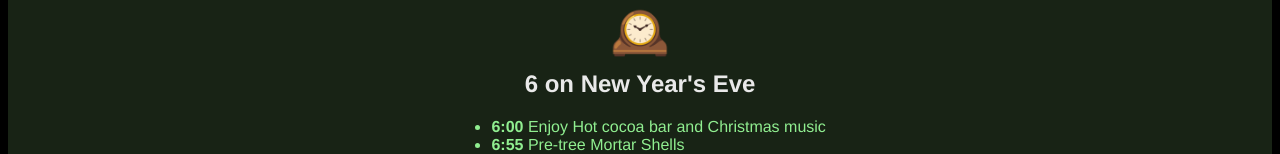
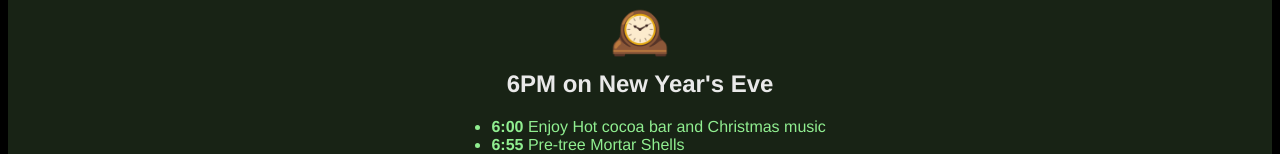
Before and after one commit to colbybhearn/tannenbomb, a Vue app in the folder tb/: page /#/ in a window 1280 px wide. Shown: the part 482-636 px from the top of the page. Built offline with nearby package versions, Linux system fonts and the light colour scheme.

Commit message:
clarified start time

```diff
--- a/tb/src/views/HomeView.vue
+++ b/tb/src/views/HomeView.vue
@@ -38,7 +38,7 @@
       <div id="schedule2 wob">
         <span class="sep">🕰️</span>
         <section >
-          <h2>6 on New Year's Eve</h2>
+          <h2>6PM on New Year's Eve</h2>
           <ul>
             <li><b>6:00</b> Enjoy Hot cocoa bar and Christmas music</li>
             <li><b>6:55</b> Pre-tree Mortar Shells</li>
```
